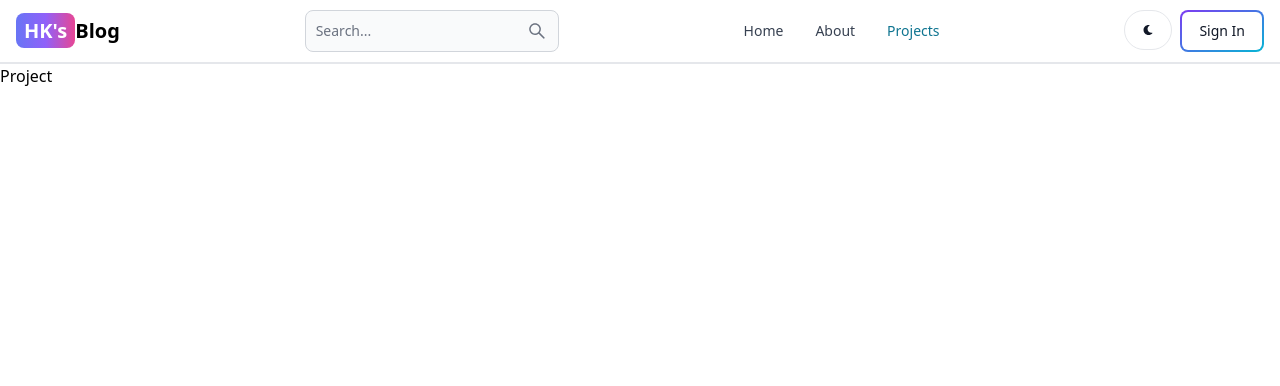
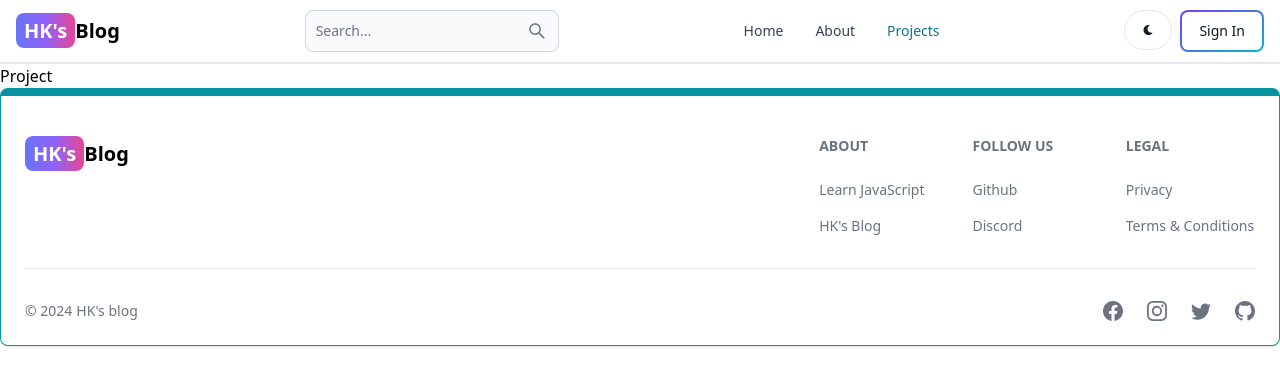
Before and after one commit to kavipriya2912002/mern-blog, a React (Vite) app in the folder client/: page /projects in a window 1280 px wide. Shown: the top 386 px of the page. Built offline with nearby package versions, Linux system fonts and the light colour scheme.

Commit message:
create the footer component

```diff
--- a/client/src/App.jsx
+++ b/client/src/App.jsx
@@ -7,6 +7,7 @@
 import Dashboard from './pages/Dashboard'
 import Projects from './pages/Projects'
 import Header from './components/Header'
+import Footer from './components/Footer'
 
 export default function App() {
   return (
@@ -20,6 +21,7 @@
       <Route path='/dashboard' element={<Dashboard/>}/>
       <Route path='/projects' element={<Projects/>}/>
     </Routes>
+    <Footer/>
     </BrowserRouter>
   )
 }
--- /dev/null
+++ b/client/src/components/Footer.jsx
@@ -0,0 +1,79 @@
+import React from "react";
+import { Link} from 'react-router-dom';
+import { Footer } from "flowbite-react";
+import {BsFacebook,BsInstagram,BsTwitter,BsGithub} from 'react-icons/bs'
+
+export default function FooterCom() {
+  return (
+    <Footer container className="border border-t-8 border-teal-500">
+        <div className="w-full max-w-7xl mx-auto">
+            <div className="grid w-full justify-between sm:flex md:grid-cols-1">
+                <div className="mt-5">
+                <Link to="/" className='self-center whitespace-nowrap text-lg sm:text-xl font-semibold dark:text-white'>
+            <span className='px-2 py-1 bg-gradient-to-r from-indigo-500 via-purple-500 to-pink-500 rounded-lg text-white'>HK's</span>
+            Blog
+        </Link>
+
+                </div>
+
+                <div className="grid grid-cols-2 gap-8 mt-4 sm:grid-cols-3 sm:gap-6">
+                    <div>
+                    <Footer.Title title="ABOUT" />
+                    <Footer.LinkGroup col>
+                        <Footer.Link href="https://www.w3schools.com/js/DEFAULT.asp" target='_blank' rel='noopener noreferrer'>
+                           Learn JavaScript
+                        </Footer.Link>
+                        <Footer.Link href="/about" target='_blank' rel='noopener noreferrer'>
+                           HK's Blog
+                        </Footer.Link>
+                    </Footer.LinkGroup>
+
+                    </div>
+
+                    <div>
+                    <Footer.Title title="FOLLOW US" />
+                    <Footer.LinkGroup col>
+                        <Footer.Link href="https://www.github.com/kavipriya2912002" target='_blank' rel='noopener noreferrer'>
+                           Github
+                        </Footer.Link>
+                        <Footer.Link href="#">
+                           Discord
+                        </Footer.Link>
+                    </Footer.LinkGroup>
+
+                    </div>
+
+                    <div>
+                    <Footer.Title title="LEGAL" />
+                    <Footer.LinkGroup col>
+                        <Footer.Link href="#">
+                           Privacy
+                        </Footer.Link>
+                        <Footer.Link href="#">
+                          Terms &amp; Conditions
+                        </Footer.Link>
+                    </Footer.LinkGroup>
+
+                    </div>
+
+
+                </div>
+
+            </div>
+
+            <Footer.Divider />
+            <div className="w-full sm:flex sm:items-center sm:justify-between ">
+                <Footer.Copyright href="#" by="HK's blog" year={new Date().getFullYear()}/>
+                <div className="flex gap-6 sm:mt-0 mt-4 sm:justify-center">
+                    <Footer.Icon href='#' icon={BsFacebook}/>
+                    <Footer.Icon href='#' icon={BsInstagram}/>
+                    <Footer.Icon href='#' icon={BsTwitter}/>
+                    <Footer.Icon href='https://www.github.com/kavipriya2912002' icon={BsGithub}/>
+
+                </div>
+
+            </div>
+        </div>
+    </Footer>
+  )
+}
```
